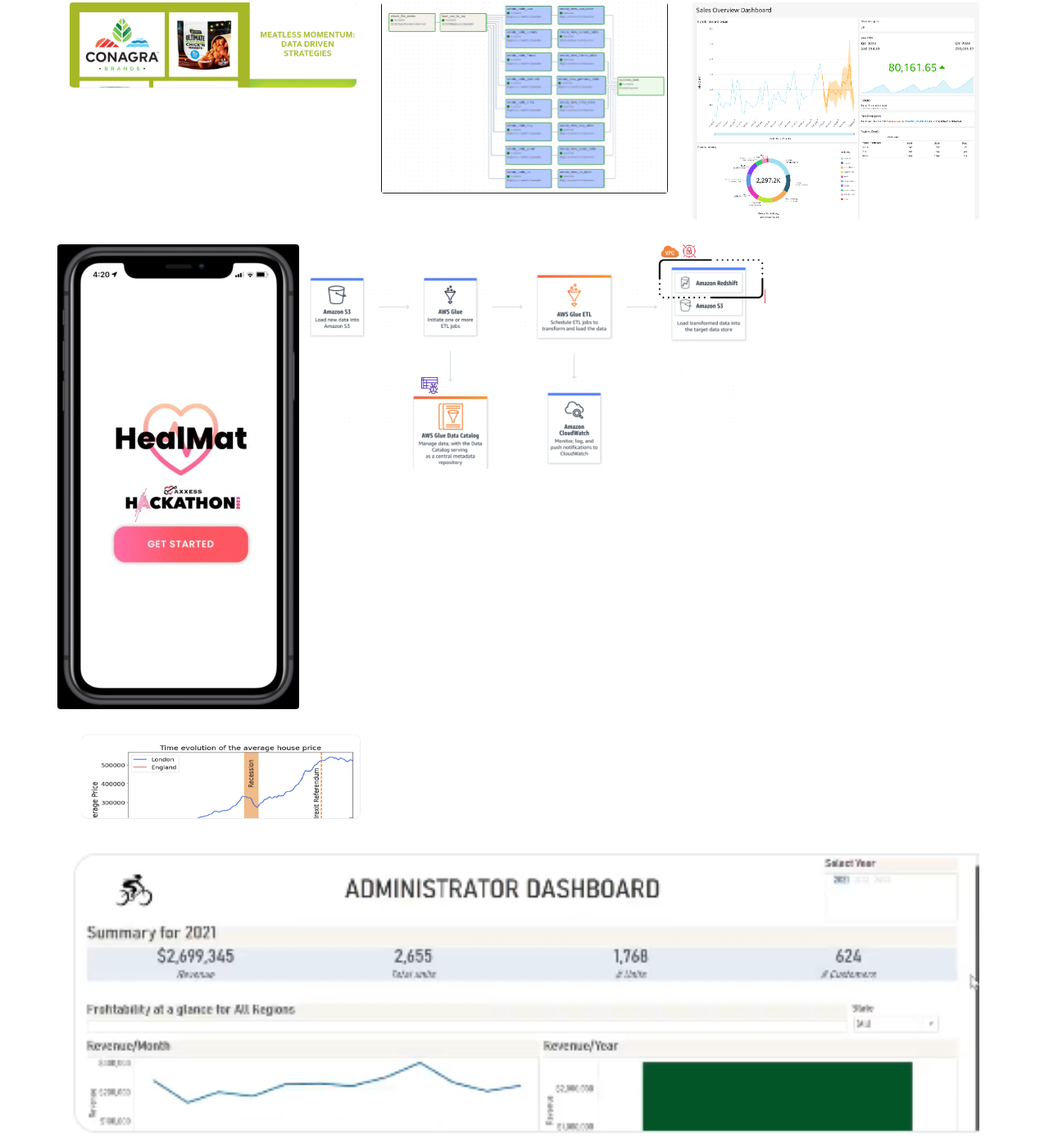
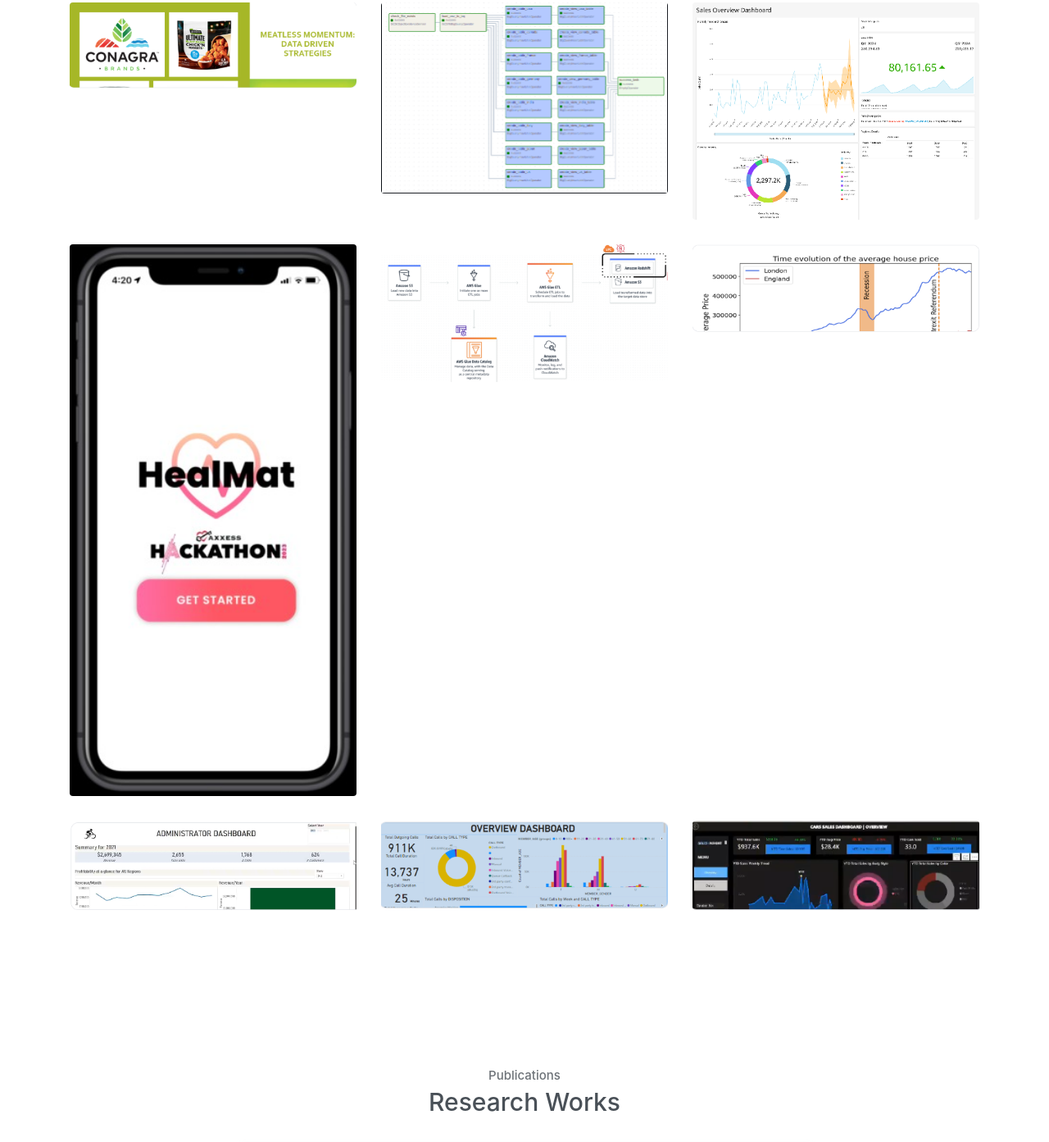
Before and after one commit to NithyashBala03/Nithyashreebala, a plain HTML site: page index.html in a window 1280 px wide. Shown: the part 2954-4347 px from the top of the page at 82% size. Drawn offline with Linux system fonts and the light colour scheme; files whose address does not match are found by name.

Commit message:
initial commit

```diff
--- a/index.html
+++ b/index.html
@@ -245,6 +245,7 @@
                             </div>
                         </div>
                     </div>
+                <div class="col-sm-4">
                     <div class="img-wrapper">
                         <img src="assets/img/c1.PNG" alt="">
                         <div class="overlay">
@@ -255,6 +256,8 @@
                             </div>
                         </div>
                     </div>
+                </div>
+                <div class="col-sm-4">
                     <div class="img-wrapper">
                         <img src="assets/imgs/c7.PNG" alt="">
                         <div class="overlay">
@@ -278,6 +281,7 @@
                         </div>
                     </div>
                 </div>
+                <div class="col-sm-4">
                     <div class="img-wrapper">
                         <img src="assets/imgs/c4.PNG" alt="">
                         <div class="overlay">
@@ -301,6 +305,7 @@
                         </div>
                     </div>
                 </div>
+                <div class="col-sm-4">
                     <div class="img-wrapper">
                         <img src="assets/imgs/c6.PNG" alt="">
                         <div class="overlay">
```
